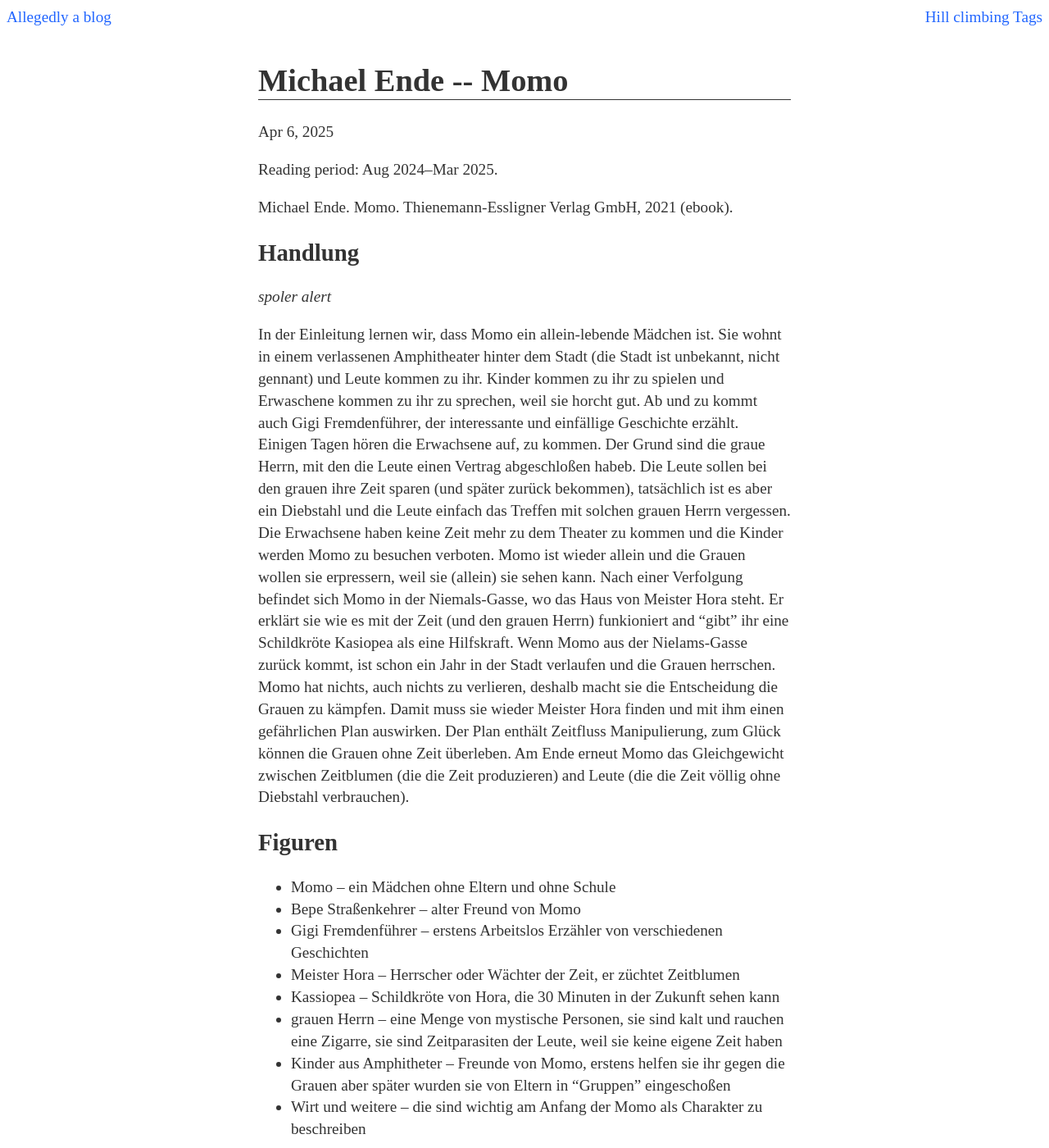
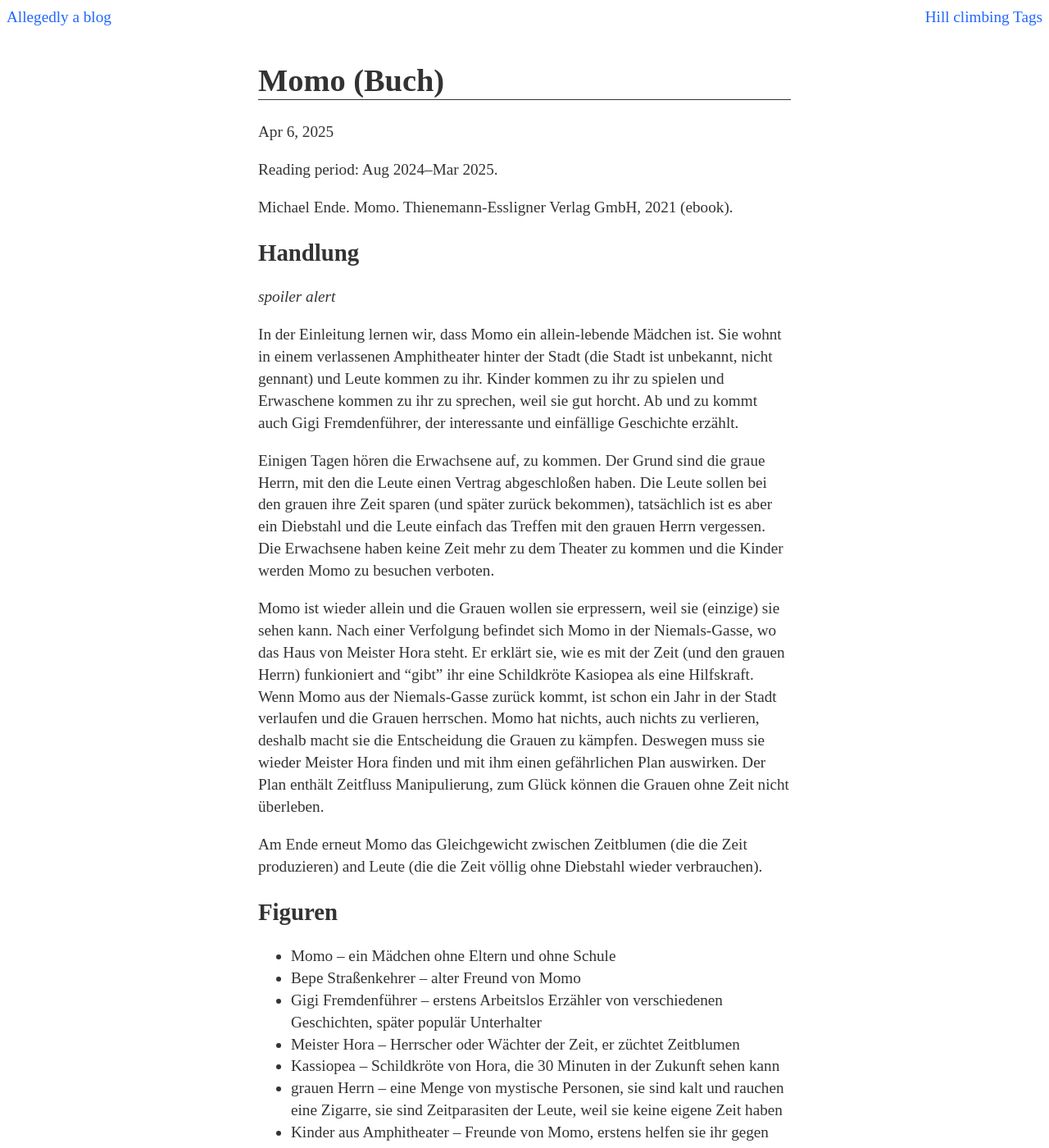
Before and after one commit to Werkov/Werkov.github.io, a Jekyll site: the page built from _posts/2025-04-06-momo.md, in a window 1280 px wide and 1400 px high. Shown: the whole window at 82% size. Built offline with Jekyll 4.4.1, drawn with Linux system fonts in a browser that asks for light colours; some of the changed text lies outside the part shown.

Commit message:
Momo review

```diff
--- a/_posts/2025-04-06-momo.md
+++ b/_posts/2025-04-06-momo.md
@@ -1,6 +1,6 @@
 ---
 layout: post
-title: Michael Ende -- Momo
+title: Momo (Buch)
 tags: book language Deutsch
 ---
 
@@ -11,55 +11,59 @@ Michael Ende. Momo. Thienemann-Essligner Verlag GmbH, 2021 (ebook).
 
 ## Handlung
 
-*spoler alert*
+*spoiler alert*
 
 In der Einleitung lernen wir, dass Momo ein allein-lebende Mädchen ist.
-Sie wohnt in einem verlassenen Amphitheater hinter dem Stadt (die Stadt ist unbekannt, nicht gennant) und Leute kommen zu ihr.
-Kinder kommen zu ihr zu spielen und Erwaschene kommen zu ihr zu sprechen, weil sie horcht gut.
+Sie wohnt in einem verlassenen Amphitheater hinter der Stadt (die Stadt ist unbekannt, nicht gennant) und Leute kommen zu ihr.
+Kinder kommen zu ihr zu spielen und Erwaschene kommen zu ihr zu sprechen, weil sie gut horcht.
 Ab und zu kommt auch Gigi Fremdenführer, der interessante und einfällige Geschichte erzählt.
+
 Einigen Tagen hören die Erwachsene auf, zu kommen.
-Der Grund sind die graue Herrn, mit den die Leute einen Vertrag abgeschloßen habeb.
+Der Grund sind die graue Herrn, mit den die Leute einen Vertrag abgeschloßen haben.
 Die Leute sollen bei den grauen ihre Zeit sparen (und später zurück bekommen),
 tatsächlich ist es aber ein Diebstahl und die Leute einfach das Treffen mit
-solchen grauen Herrn vergessen.
+den grauen Herrn vergessen.
 Die Erwachsene haben keine Zeit mehr zu dem Theater zu kommen und die Kinder
 werden Momo zu besuchen verboten.
-Momo ist wieder allein und die Grauen wollen sie erpressern, weil sie (allein)
+
+Momo ist wieder allein und die Grauen wollen sie erpressern, weil sie (einzige)
 sie sehen kann.
 Nach einer Verfolgung befindet sich Momo in der Niemals-Gasse, wo das Haus von
 Meister Hora steht.
-Er erklärt sie wie es mit der Zeit (und den grauen Herrn) funkioniert and
+Er erklärt sie, wie es mit der Zeit (und den grauen Herrn) funkioniert and
 "gibt" ihr eine Schildkröte Kasiopea als eine Hilfskraft.
-Wenn Momo aus der Nielams-Gasse zurück kommt, ist schon ein Jahr in der Stadt
+Wenn Momo aus der Niemals-Gasse zurück kommt, ist schon ein Jahr in der Stadt
 verlaufen und die Grauen herrschen.
 Momo hat nichts, auch nichts zu verlieren, deshalb macht sie die Entscheidung
 die Grauen zu kämpfen.
-Damit muss sie wieder Meister Hora finden und mit ihm einen gefährlichen Plan auswirken.
-Der Plan enthält Zeitfluss Manipulierung, zum Glück können die Grauen ohne Zeit überleben.
+Deswegen muss sie wieder Meister Hora finden und mit ihm einen gefährlichen Plan auswirken.
+Der Plan enthält Zeitfluss Manipulierung, zum Glück können die Grauen ohne Zeit
+nicht überleben.
+
 Am Ende erneut Momo das Gleichgewicht zwischen Zeitblumen (die die Zeit
-produzieren) and Leute (die die Zeit völlig ohne Diebstahl verbrauchen).
-
+produzieren) and Leute (die die Zeit völlig ohne Diebstahl wieder verbrauchen).
 
 
 ## Figuren
 
   * Momo -- ein Mädchen ohne Eltern und ohne Schule
   * Bepe Straßenkehrer -- alter Freund von Momo
-  * Gigi Fremdenführer -- erstens Arbeitslos Erzähler von verschiedenen Geschichten
+  * Gigi Fremdenführer -- erstens Arbeitslos Erzähler von verschiedenen
+    Geschichten, später populär Unterhalter
   * Meister Hora -- Herrscher oder Wächter der Zeit, er züchtet Zeitblumen
   * Kassiopea -- Schildkröte von Hora, die 30 Minuten in der Zukunft sehen kann
   * grauen Herrn -- eine Menge von mystische Personen, sie sind kalt und
     rauchen eine Zigarre, sie sind Zeitparasiten der Leute, weil sie keine
     eigene Zeit haben
-  * Kinder aus Amphitheter -- Freunde von Momo, erstens helfen sie ihr gegen
-    die Grauen aber später wurden sie von Eltern in "Gruppen" eingeschoßen
-  * Wirt und weitere -- die sind wichtig am Anfang der Momo als Charakter zu
+  * Kinder aus Amphitheater -- Freunde von Momo, erstens helfen sie ihr gegen
+    die Grauen aber später wurden sie von Eltern in "Gruppen" eingeschlossen
+  * Wirt und weitere -- die sind wichtig am Anfang, Momo als Charakter zu
     beschreiben
 
 ## Themen
 
   * Zeit ist Geld (Grauen gleichen Banken).
-  * "Treadmill" Lebenstil wo man Zeit spart um keine Zeit mehr hat.
-  * Zeit ist Sauerstoff (Blumen produzieren ihn und Leute ihn verbrauchen.)
+  * "Treadmill" Lebenstil, wo man Zeit spart um keine Zeit mehr haben.
+  * Zeit ist Sauerstoff (Blumen produzieren ihn und Leute verbrauchen ihn.)
   * Schwarzes Loch mit Ereignishorizont (Niemals-Gasse und ihre schwere Erreichbarkeit.)
   * Der Unterschied zwischen die Welt der Kinder und der Erwachsene.
```
